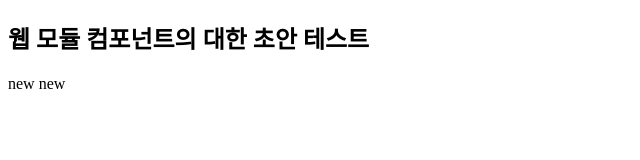
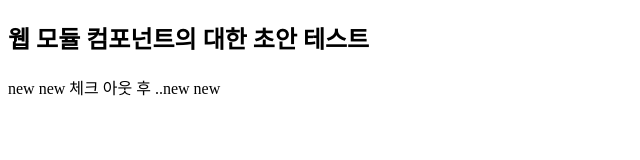
Before and after one commit to logicfeel/WebMC, a plain HTML site: page index.html in a window 1280 px wide. Shown: the whole page, without its empty margins (0-640 px from the left). Drawn offline with Linux system fonts and the light colour scheme.

Commit message:
체크아웃후 수정 new enw

```diff
--- a/index.html
+++ b/index.html
@@ -9,6 +9,6 @@
 
 <h2>웹 모듈 컴포넌트의 대한 초안 테스트</h2>
  new new
-
+ 체크 아웃 후 ..new new
 </body>
 </html>
```
